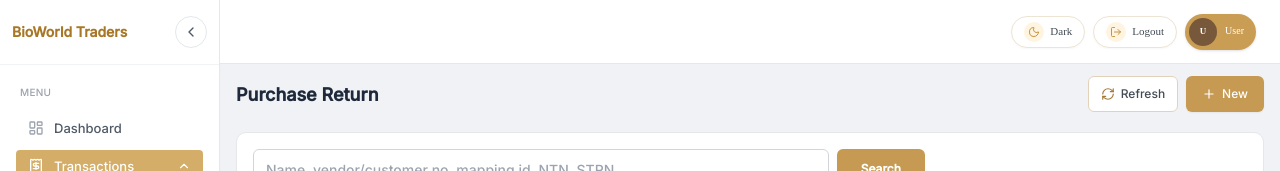
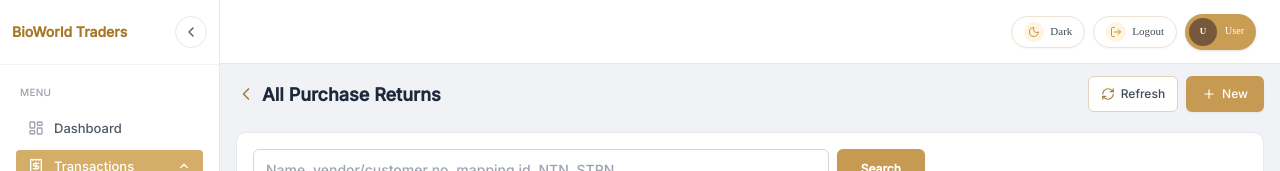
Before and after one commit to abdulbasit-10/FBR-Frontend, a Next.js app: page /dashboard/transactions/purchases/returns in a window 1280 px wide. Shown: the top 171 px of the page. Built offline with nearby package versions, Linux system fonts and the light colour scheme; no server answers.

Commit message:
add inner dashboard screen for inventory adjustment

```diff
--- a/src/app/(dashboard)/dashboard/transactions/purchases/returns/page.tsx
+++ b/src/app/(dashboard)/dashboard/transactions/purchases/returns/page.tsx
@@ -1,7 +1,7 @@
 "use client";
 
 import React, { useState, useEffect, useCallback } from "react";
-import { useRouter } from "next/navigation";
+import { useRouter, useSearchParams } from "next/navigation";
 import { RefreshCw, Plus } from "lucide-react";
 import { cn } from "@/lib/utils";
 import {
@@ -48,10 +48,11 @@ const DATE_HINT = "Date range includes returns where document date or posting da
 
 export default function PurchaseReturnPage() {
     const router = useRouter();
+    const searchParams = useSearchParams();
     const [search, setSearch] = useState("");
     const [dateFrom, setDateFrom] = useState("");
     const [dateTo, setDateTo] = useState("");
-    const [status, setStatus] = useState("All");
+    const [status, setStatus] = useState(() => searchParams.get("status") ?? "All");
     const [source, setSource] = useState("All");
     const [isLoading, setIsLoading] = useState(true);
     const [returns, setReturns] = useState<PurchaseReturn[]>([]);
@@ -59,6 +60,11 @@ export default function PurchaseReturnPage() {
     const [rowsPerPage, setRowsPerPage] = useState(200);
     const [page, setPage] = useState(1);
     const [showModal, setShowModal] = useState(false);
+
+    useEffect(() => {
+        setStatus(searchParams.get("status") ?? "All");
+        setPage(1);
+    }, [searchParams]);
 
     const load = useCallback(() => {
         setIsLoading(true); setReturns([]);
@@ -99,7 +105,8 @@ export default function PurchaseReturnPage() {
     return (
         <>
             <TransactionListShell
-                title="Purchase Return"
+                title={`${status === "All" ? "All" : status} Purchase Returns`}
+                backHref="/dashboard"
                 headerActions={<>
                     <button type="button" onClick={load} className={`h-9 ${btnOutline}`}>
                         <RefreshCw className="h-3.5 w-3.5 text-[#A27B3A]" /> Refresh
```
